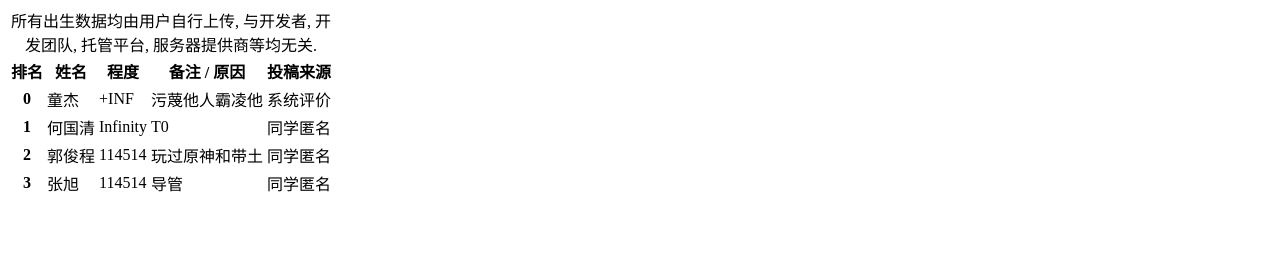
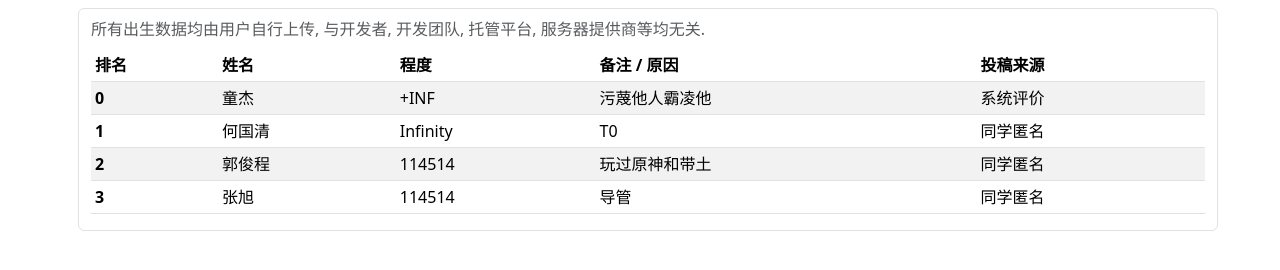
Before and after one commit to beasts-rank/temp-rank-page, a plain HTML site: page index.html in a window 1280 px wide. Drawn offline with nearby package versions, Linux system fonts and the light colour scheme.

Commit message:
Fix css link

```diff
--- a/index.html
+++ b/index.html
@@ -5,7 +5,7 @@
     <meta http-equiv="X-UA-Compatible" content="IE=edge">
     <meta name="viewport" content="width=device-width, initial-scale=1.0">
     <title>出生榜</title>
-    <link href="https://cdn.jsdelivr.net/npm/bootstrap@5.3.2/dist/css/bootstrap.min.css%22 rel="stylesheet"
+    <link href="https://cdn.jsdelivr.net/npm/bootstrap@5.3.2/dist/css/bootstrap.min.css" rel="stylesheet"
           integrity="sha384-T3c6CoIi6uLrA9TneNEoa7RxnatzjcDSCmG1MXxSR1GAsXEV/Dwwykc2MPK8M2HN" crossorigin="anonymous">
     <script>
         let html = document.getElementsByTagName('html')[0]
@@ -75,7 +75,8 @@
     </table>
 </div>
 <script src="https://cdn.jsdelivr.net/npm/bootstrap@5.3.2/dist/js/bootstrap.bundle.min.js%22
-    integrity="sha384-C6RzsynM9kWDrMNeT87bh95OGNyZPhcTNXj1NW7RuBCsyN/o0jlpcV8Qyq46cDfL"
-    crossorigin="anonymous"></script>
+    integrity=" sha384-C6RzsynM9kWDrMNeT87bh95OGNyZPhcTNXj1NW7RuBCsyN
+/o0jlpcV8Qyq46cDfL"
+crossorigin="anonymous"></script>
 </body>
 </html>
```
